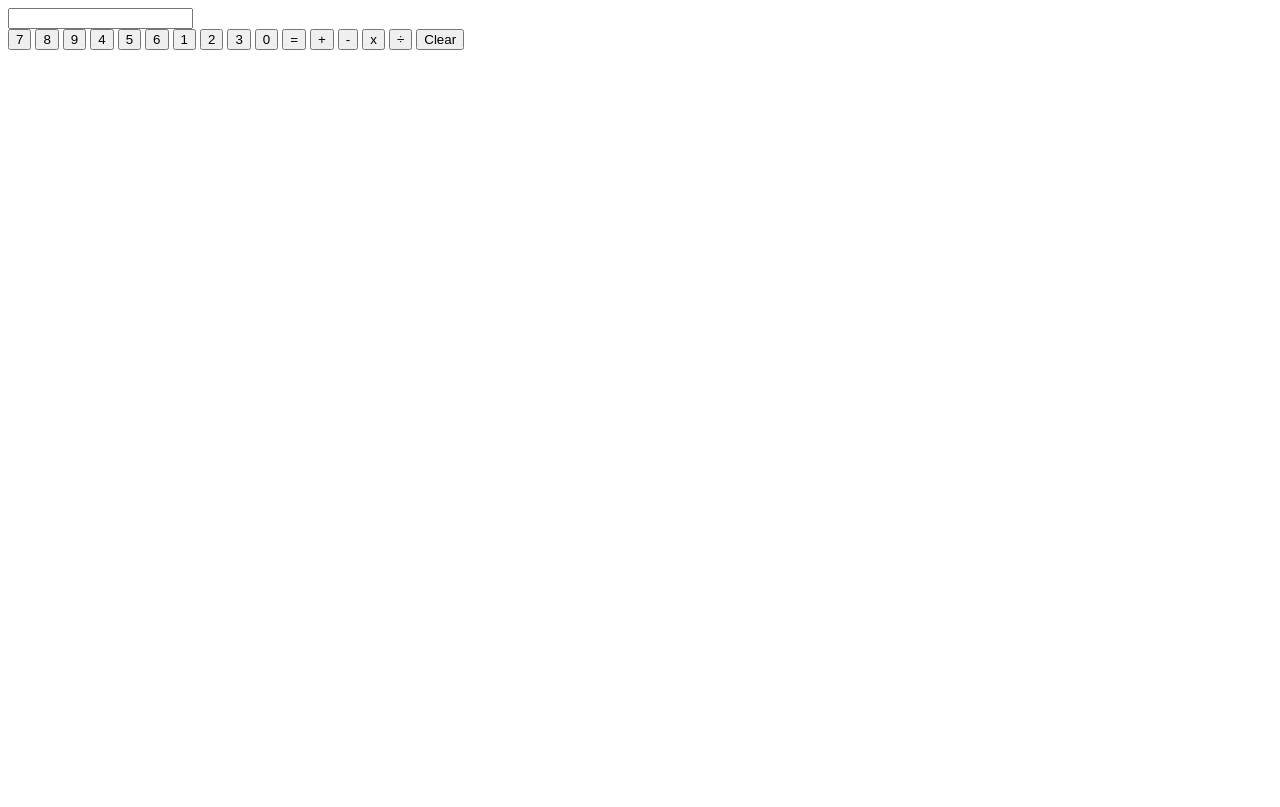
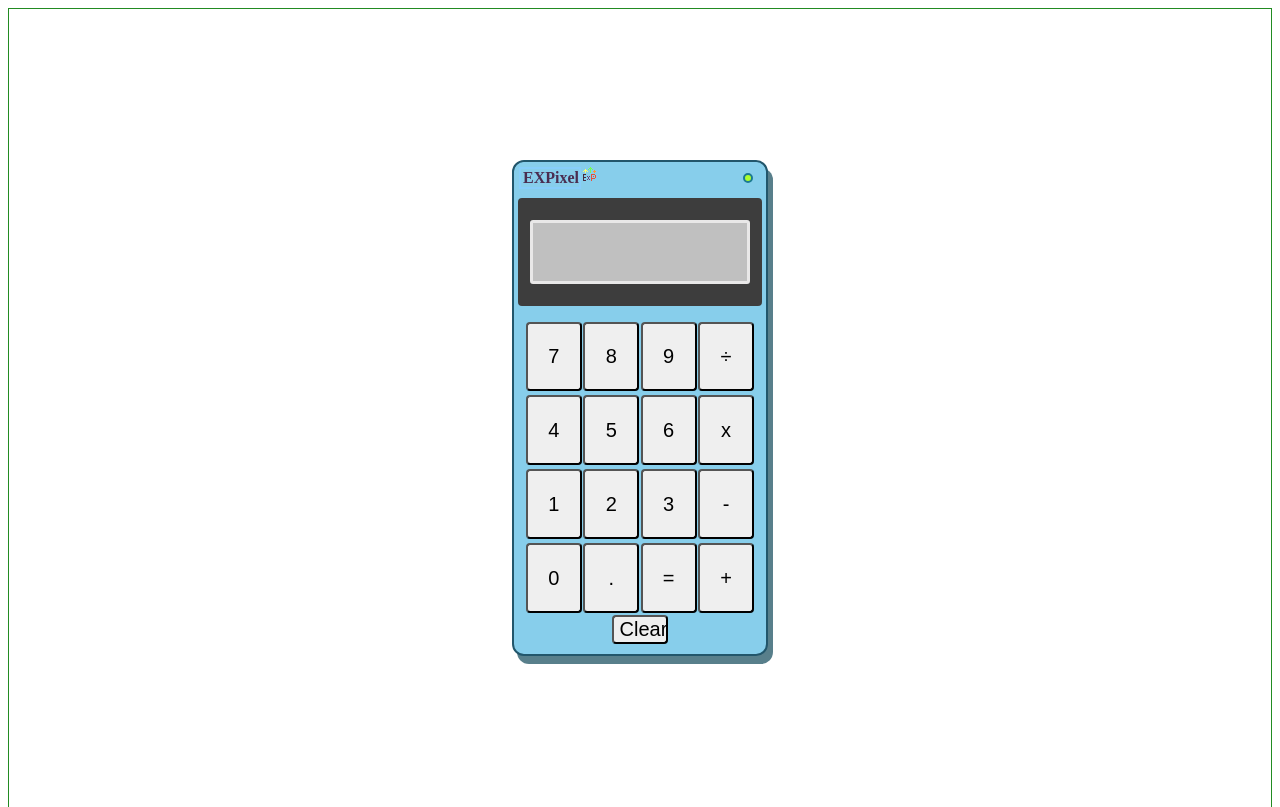
Before and after one commit to ExpixelStudio/Calculator, a plain HTML site: page index.html in a window 1280 px wide. Shown: the top 807 px of the page. Drawn offline with Linux system fonts and the light colour scheme.

Commit message:
CSS GUI almost complete.

```diff
--- a/index.html
+++ b/index.html
@@ -4,34 +4,58 @@
     <meta charset="UTF-8">
     <meta http-equiv="X-UA-Compatible" content="IE=edge">
     <meta name="viewport" content="width=device-width, initial-scale=1.0">
+    <link rel ='stylesheet' href = 'style.css'>
     <title>Document</title>
 
 </head>
 <body>
-    <div class="logo"></div>
 
-    <div class="display"><input type="text"></div>
 
-    <div class="buttons">
+    <div class="device-container">
+        <div class="top-panel">
+            <div class="brand">
+                <div class="logo">EXPixel</div>
+                <div class="logo-img"><img src="images/lillogo.png" alt="log"></div>
+            </div>
+            <div class =power-circle></div>
+        </div>
+
+        <div class="display-container">
+            <div class="display"></div>
+        </div>
+
+        <div class="buttons-container">
+            <div class="row1">
                 <button class ='num-btn' id = "7">7</button>
                 <button class ='num-btn' id = "8">8</button>
                 <button class ='num-btn' id = "9">9</button>
+                <button class = 'operator' id = 'divide'>÷</button>
+            </div>
+
+            <div class="row2">
                 <button class ='num-btn' id = "4">4</button>
                 <button class ='num-btn' id = "5">5</button>
                 <button class ='num-btn' id = "6">6</button>
+                <button class = 'operator' id = 'multiply'>x</button>
+            </div>
+
+            <div class="row3">
                 <button class ='num-btn' id = "1">1</button>
                 <button class ='num-btn' id = "2">2</button>
                 <button class ='num-btn' id = "3">3</button>
+                <button class = 'operator' id = 'minus'>-</button>
+            </div>
+
+            <div class="row4">
                 <button class ='num-btn' id = "0">0</button>
+                <button class = 'misc' id ='decimal'>.</button>
+                <button class = 'equal' id = 'equals'>=</button>
+                <button class = 'operator' id = 'plus'>+</button>
+            </div>
 
-        <button class = 'equal' id = 'equals'>=</button>
-
-        <button class = 'operator' id = 'plus'>+</button>
-        <button class = 'operator' id = 'minus'>-</button>
-        <button class = 'operator' id = 'multiply'>x</button>
-        <button class = 'operator' id = 'divide'>÷</button>
 
                 <button class ='misc' id = "clr">Clear</button>
+        </div>
     </div>
 
     <div class="js-script">
--- a/script.js
+++ b/script.js
@@ -64,7 +64,7 @@ function operatorButtons() {
 
              //for (let i= 0 ; i < 10 ; i++) {
 
-             storedValue[i] = parseInt(currentValue); //when any operator button pressed store currentValue in.
+             storedValue[i] = parseInt(currentValue); //when any operator button is pressed store currentValue in.
              console.log({storedValue});
 
              currentValue = ''; //clear first currentValue after storing
@@ -133,30 +133,6 @@ numberButtons();
 operatorButtons();
 equalButton();
 
-/* function operatorButtons(opi) {
-    const operators = document.querySelectorAll('.operator');
-
-    operators.forEach((op) => {
-        op.addEventListener('click' , function(e){
-
-            if (op.id === 'plus') {
-
-                display.textContent += op.textContent;
-                return opi = true;
-            }
-
-            if (op.id === 'minus') {
-                display.textContent += op.textContent;
-            }
-
-            if (op.id === 'multiply') {
-                display.textContent += op.textContent;
-            }
-
-        });
-    });
-} */
-
 
 
 let clearBtn = () => {
--- a/style.css
+++ b/style.css
@@ -0,0 +1,138 @@
+*{
+    box-sizing: border-box;
+}
+
+body {
+    display: flex;
+    flex-direction: column;
+    align-items : center;
+    justify-content: center;
+    height : 100vh;
+    border : 1px forestgreen solid;
+
+}
+
+.device-container {
+    display: flex;
+    flex-direction: column;
+    border: 2px rgb(34, 86, 107) solid;
+    height: 62vh;
+    width : 20vw;
+    background-color: skyblue;
+    border-radius: 12px;
+    box-shadow: 5px 8px rgb(88, 127, 139) ;
+
+}
+
+.top-panel {
+    display:flex;
+    align-items: center;
+    /* justify-content: space-between; */
+    padding : 5px;
+    background-color: skyblue ;
+    border-radius: 12px;
+    justify-content: space-between;
+}
+
+.brand {
+    display: flex;
+
+}
+
+.logo {
+    border: 2px lightskyblue solid;
+    color: rgb(74, 45, 80);
+    font-weight: bold;
+    padding-left: 2px;
+
+}
+
+.power-circle {
+    width: 10px;
+    height: 10px;
+    margin-right: 8px;
+    border-radius: 10px;
+    background-color: greenyellow;
+    border : 2px rgb(27, 122, 146) solid;
+}
+
+/* Wrapper for Display Panel */
+.display-container {
+    display:flex;
+    justify-content: center;
+    align-items : center;
+    border : skyblue 4px solid;
+    height:30%;
+    background-color: rgb(61, 61, 61);
+    border-radius: 8px;
+}
+
+/* Display Panel */
+.display{
+    display: flex;
+    justify-content: center;
+    align-items: center;
+    height : 60%;
+    width: 90%;
+    justify-content: right;
+    border : 3px    rgb(233, 232, 232) solid;
+    font-size: 50px;
+    background-color: silver;
+    border-radius : 3px;
+}
+
+button {
+    width : 24.5%;
+    font-size: 20px;
+    border-radius: 4px;
+
+}
+
+.buttons-container {
+    display: flex;
+    flex-direction: column;
+    /* justify-content: center; */
+    align-items: center;
+    max-height: 70%;
+    max-width : 100%;
+    position: relative;
+    padding : 10px;
+    /* border: 2px rgb(0, 0, 0) solid; */
+    border-radius: 12px;
+}
+
+.row1 {
+    display: flex;
+    height : 13vh;
+    width : 100%;
+    justify-content: space-between;
+    padding : 2px;
+    /* border: 1px rgb(109, 47, 47) solid; */
+}
+
+.row2 {
+    display: flex;
+    height : 13vh;
+    width : 100%;  /* sets to size of parent container */
+    justify-content: space-between;
+    padding : 2px;
+    /* border: 1px rgb(109, 47, 47) solid; */
+}
+
+.row3 {
+    display: flex;
+    height : 13vh;
+    width: 100%;
+    justify-content: space-between;
+    padding : 2px;
+    /* border: 1px rgb(109, 47, 47) solid; */
+}
+
+.row4 {
+    display: flex;
+    height : 13vh;
+    width: 100%;
+    padding : 2px;
+    justify-content: space-between;
+    /* border: 1px rgb(109, 47, 47) solid; */
+}
```
Also changed, not shown: images/lillogo.png (added), images/lillogo1.png (added). Lines whose indentation alone changed are shown as unchanged.
